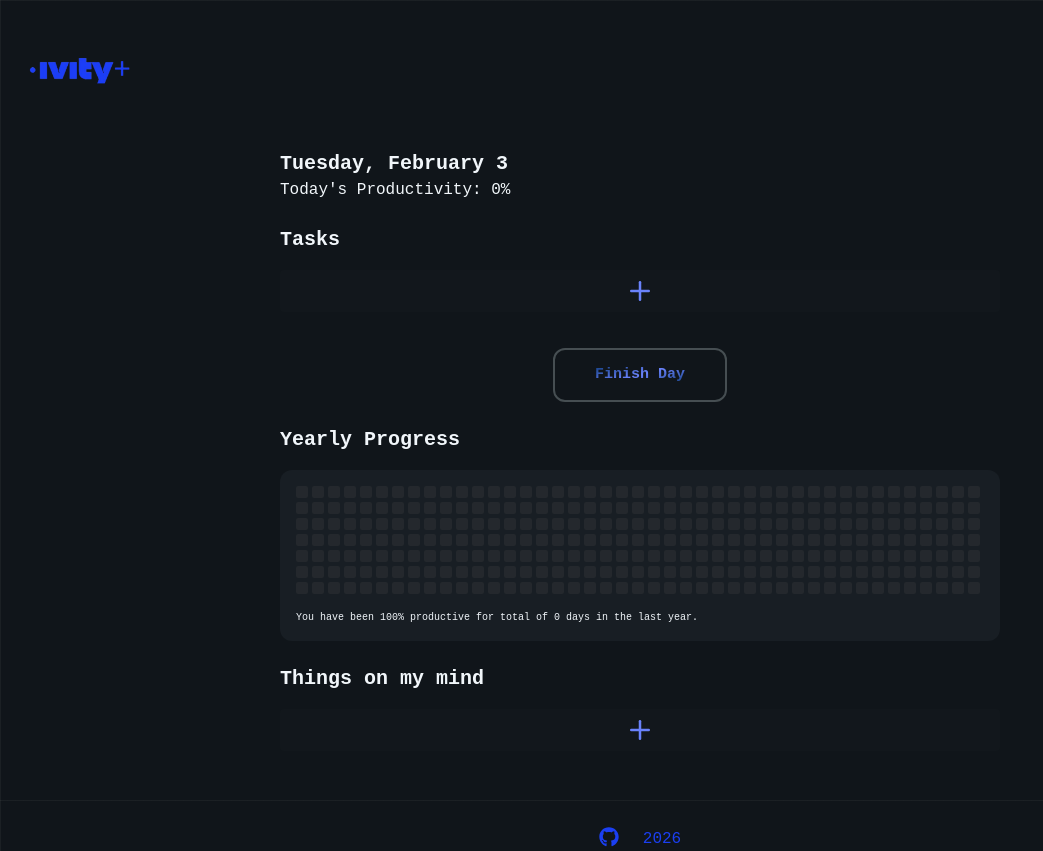
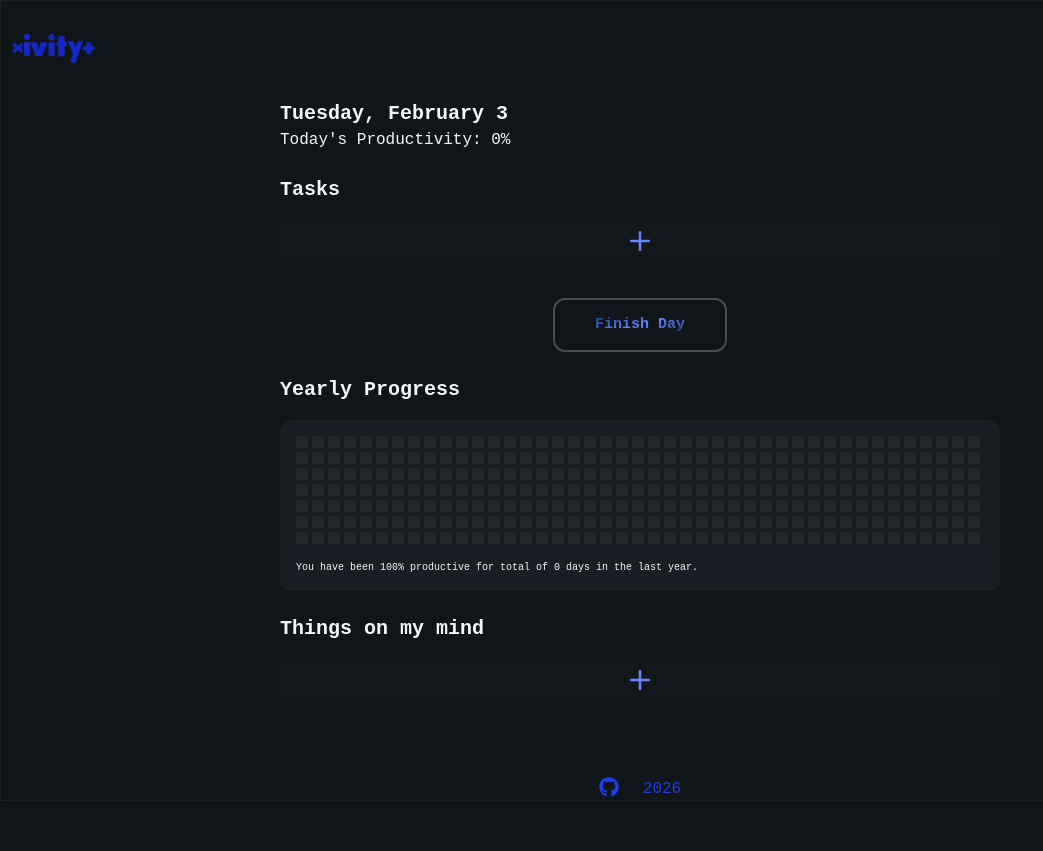
Before and after one commit to tltnsk/productivity-plus, a Next.js app: page / in a window 1280 px wide. Shown: the whole page, without its empty margins (0-1043 px from the left). After the commit the page ends 801 px from the top, so only its background shows below. Built offline with nearby package versions, Linux system fonts and the light colour scheme.

Commit message:
add logo to thoughts page

```diff
--- a/src/app/mind/[id]/page.tsx
+++ b/src/app/mind/[id]/page.tsx
@@ -4,6 +4,8 @@
 import { useParams } from "next/navigation";
 import { ItemOnMind } from "@/lib/types";
 import ThoughtList from "@/components/Mind/ThoughtsList";
+
+import { Header } from "@/components/Header";
 
 export default function MindPage() {
   const { id } = useParams();
@@ -67,6 +69,9 @@
   };
 
   return (
+    <div>
+      <Header />
+
       <div className="p-8">
         <h1 className="mt-2">{idea.description}</h1>
 
@@ -87,5 +92,6 @@
         {/* render existing sub-ideas / thoughts */}
         <ThoughtList thoughts={idea.blocks ?? []} />
       </div>
+    </div>
   );
 }
--- a/src/components/Header.tsx
+++ b/src/components/Header.tsx
@@ -5,13 +5,7 @@
 export function Header() {
   return (
     <div className="flex justify-between">
-      <Image
-        src="/changed-logo.png"
-        alt="Logo"
-        width={150}
-        height={150}
-        priority
-      />
+      <Image src="/logo.png" alt="Logo" width={100} height={100} priority />
       <ThemeToggle />
     </div>
   );
```
Also changed, not shown: public/logo.png (added). Lines whose indentation alone changed are shown as unchanged.
